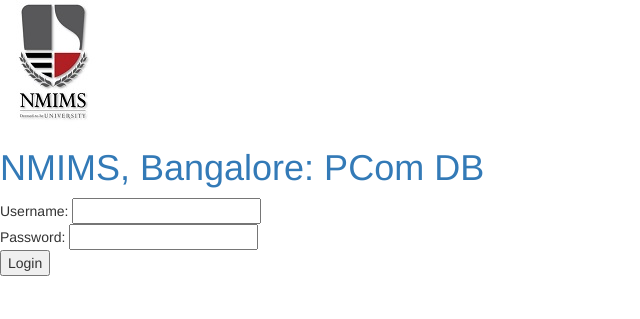
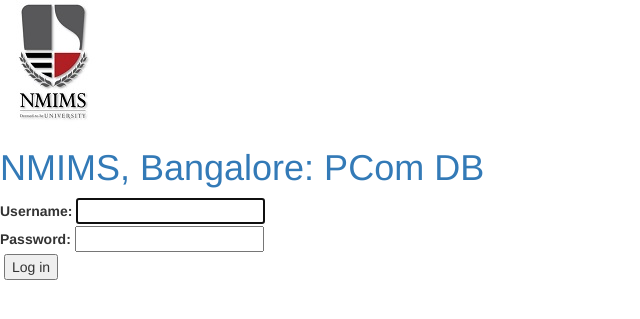
Before and after one commit to asim-codelearner/pcom_db, a Django app: page / in a window 1280 px wide. Shown: the top 319 px of the page, without its empty margins (0-640 px from the left). Run offline with Django 3.2, Linux system fonts and the light colour scheme; some libraries are stand-ins or nearby versions.

Commit message:
Used Django Forms instead of HTML forms. Finally!!! IMPORTANT: Remember to use data= as parameter when passing request.POST to AuthenticationForm. This is due some inconsistency in Django implementation.

```diff
--- a/database_app/templates/database_app/login.html
+++ b/database_app/templates/database_app/login.html
@@ -1,15 +1,26 @@
 {% extends 'database_app/base.html' %}
 
 {% block content %}
-	{% if error_message %} <p><strong> {{ error_message }} </strong></p> {% endif %}
+	{% if login_form.non_field_errors %}
+		{% for error in login_form.non_field_errors %}
+			<p>
+				{{ error }}
+			</p>
+		{% endfor %}
+	{% endif %}
 
 	<form method="post" action="{% url 'database_app:db_login' %}">
 		{% csrf_token %}
-		Username: <input type="text" name="username" value="" size="20" />
-		<br />
-		Password: <input type="password" name="password" value="" size="20" />
-		<br />
-
-		<input type="submit" value="Login" />
-    </form>
+		<div>
+			{{ login_form.username.errors }}
+			{{ login_form.username.label_tag }} {{ login_form.username }}
+		</div>
+		<div>
+			{{ login_form.password.errors }}
+			{{ login_form.password.label_tag }} {{ login_form.password }}
+		</div>
+		<div>
+		<label>&nbsp;</label><input type="submit" value='Log in'/>
+		</div>
+	</form>
 {% endblock %}
--- a/database_app/views.py
+++ b/database_app/views.py
@@ -3,35 +3,27 @@
 from django.contrib.auth import authenticate, login
 from django.template import RequestContext
 from django.core.urlresolvers import reverse
+#from .forms import Login_Form
+from django.contrib.auth.forms import AuthenticationForm
 
 def db_login(request):
 
 	if request.method == 'POST':
-		username = request.POST['username']
-		password = request.POST['password']
+		form = AuthenticationForm(data = request.POST)
 
-		user = authenticate(username = username, password = password)
+		if form.is_valid():
+			login(request, user)
+			return HttpResponseRedirect(reverse('database_app:landing'))
+		else:
+			print(form.non_field_errors())
 
-		if user:
-			if user.is_active:
-				login(request, user)
-				return HttpResponseRedirect(reverse('database_app:landing'))
-			else:
-				error_message = 'Please enter correct username and/or password to login'
-				context = {
-							'error_message':error_message,
-				}
-				return render(request, 'database_app/login.html', context)
-		else:
-			print ("Invalid Login Deatils")
-			error_message = 'Please enter correct username and/or password to login'
-			context = {
-						'error_message':error_message,
+	else:
+		form = AuthenticationForm()
+
+	context = {
+				'login_form':form,
 			}
-			return render(request, 'database_app/login.html', context)
-	else:
-		return render(request, 'database_app/login.html')
-
+	return render(request, 'database_app/login.html', context)
 
 def landing(request):
 	return HttpResponse("LANDING: Building In Progress")
```
